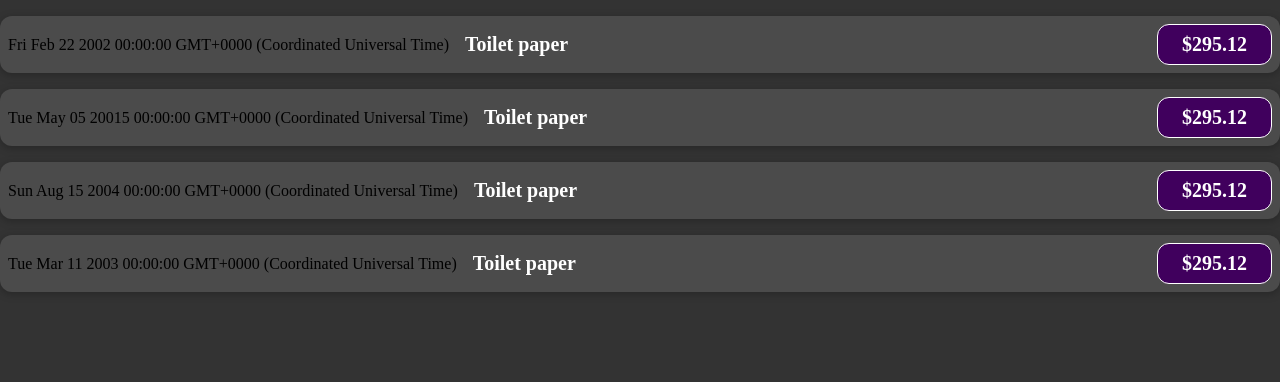
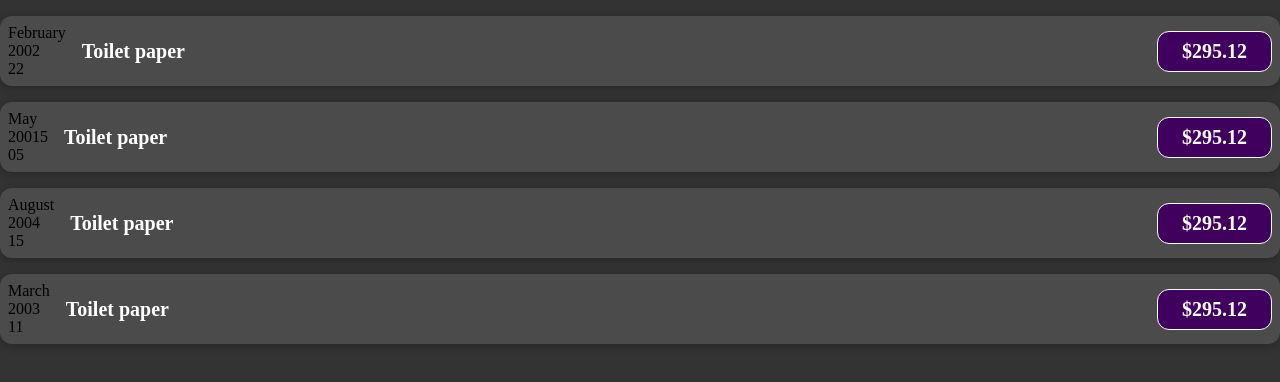
Before and after one commit to pol1n04ka/rc-expense-tracker, a React (Create React App) app: page / in a window 1280 px wide. Shown: the top 382 px of the page. Built offline with nearby package versions, Linux system fonts and the light colour scheme.

Commit message:
divided ExpenseItem into 2 components and fix typo 😅

```diff
--- a/src/App.js
+++ b/src/App.js
@@ -28,13 +28,13 @@ const expenses = [
   },
 ];
 
-function returnExpence(expense) {
+function returnExpense(expense) {
   console.log(expense.date);
   return (
     <ExpenseItem
       key={expense.id}
       title={expense.title}
-      date={expense.date.toString()}
+      date={expense.date}
       price={expense.price}
     />
   );
@@ -43,7 +43,7 @@ function returnExpence(expense) {
 function App() {
   return (
     <div className="App">
-      {expenses.map((expense) => returnExpence(expense))}
+      {expenses.map((expense) => returnExpense(expense))}
     </div>
   );
 }
--- /dev/null
+++ b/src/components/ExpenseDate.jsx
@@ -0,0 +1,13 @@
+export default function ExpenseItem(props) {
+  const month = props.date.toLocaleString("en-US", { month: "long" });
+  const day = props.date.toLocaleString("en-US", { day: "2-digit" });
+  const year = props.date.getFullYear();
+
+  return (
+    <div>
+      <div>{month}</div>
+      <div>{year}</div>
+      <div>{day}</div>
+    </div>
+  );
+}
--- a/src/components/ExpenseItem.jsx
+++ b/src/components/ExpenseItem.jsx
@@ -1,9 +1,10 @@
 import "./ExpenseItem.css";
+import ExpenseDate from "./ExpenseDate";
 
 export function ExpenseItem(props) {
   return (
     <div className="expense-item">
-      <div>{props.date.toString()}</div>
+      <ExpenseDate date={props.date} />
       <div className="expense-item__description">
         <h2>{props.title}</h2>
         <p className="expense-item__price">${props.price}</p>
```
